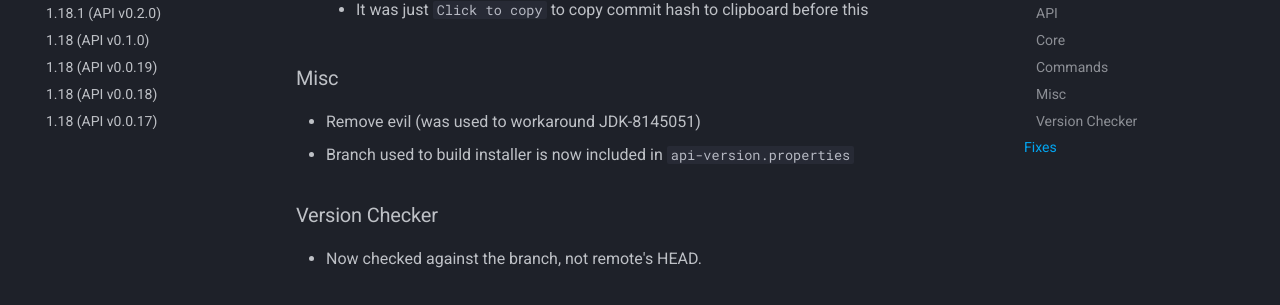
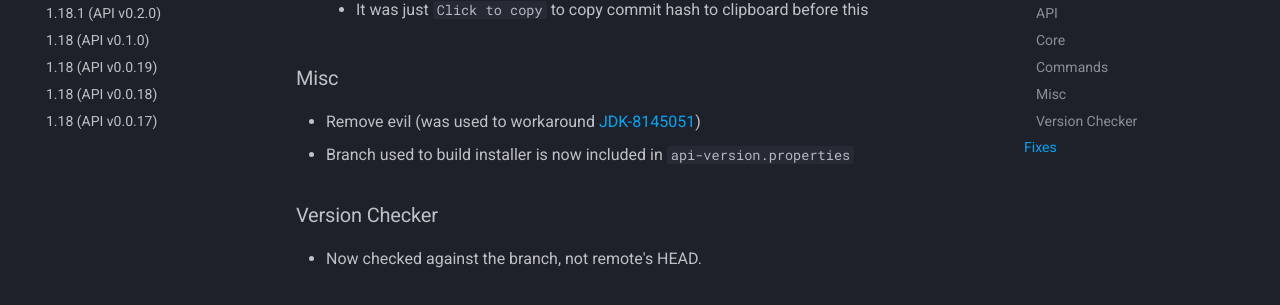
Before and after one commit to BlueberryMC/Blueberry-docs, an MkDocs documentation site: the page built from docs/changelogs/1.18.2-1.0.0.md, in a window 1280 px wide and 900 px high, scrolled down 726 px. Shown: the part 224-529 px from the top of the window. Built offline with MkDocs 1.6.1 and Material for MkDocs 9.7.7, drawn with Linux system fonts in a browser that asks for light colours; comment, search, counter and statistics services are not loaded; some of the changed lines change nothing that is shown.

Commit message:
Add link for JDK-8145051

```diff
--- a/docs/changelogs/1.18.2-1.0.0.md
+++ b/docs/changelogs/1.18.2-1.0.0.md
@@ -23,7 +23,7 @@
     - It was just `Click to copy` to copy commit hash to clipboard before this
 
 ### Misc
-- Remove evil (was used to workaround JDK-8145051)
+- Remove evil (was used to workaround [JDK-8145051](https://bugs.openjdk.java.net/browse/JDK-8145051))
 - Branch used to build installer is now included in `api-version.properties`
 
 ### Version Checker
```
